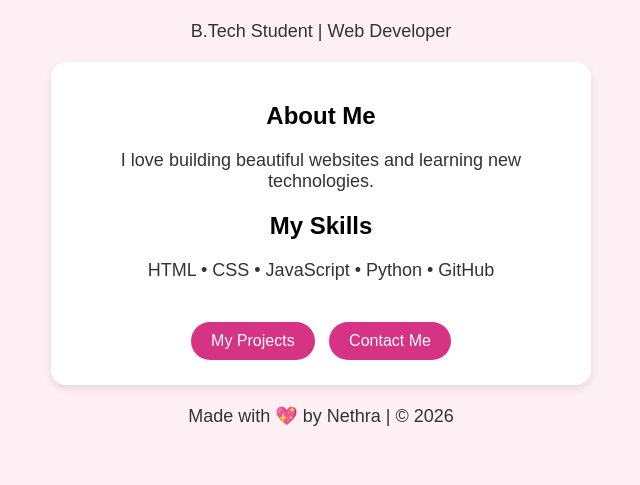
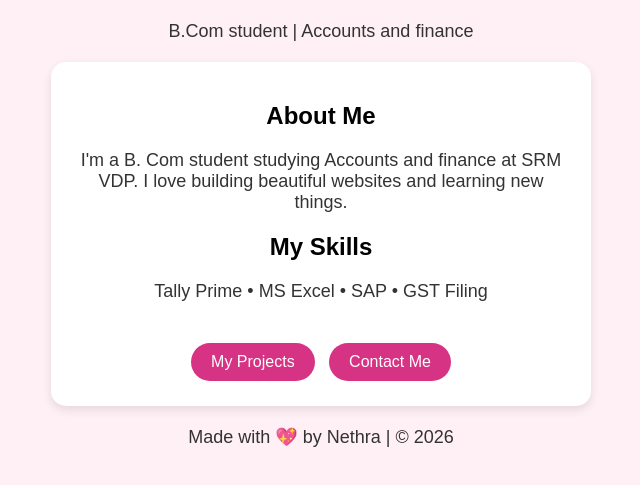
Before and after one commit to rsnethra2009-cpu/Nethra-portfolio, a plain HTML site: page index.html in a window 1280 px wide. Shown: the part 69-554 px from the top of the page, without its empty margins (319-959 px from the left). Drawn offline with Linux system fonts and the light colour scheme.

Commit message:
Update index.html

```diff
--- a/index.html
+++ b/index.html
@@ -13,12 +13,12 @@ footer{margin-top:20px;color:#888}
 </head>
 <body>
 <h1>Hi, I'm Nethra 👋</h1>
-<p>B.Tech Student | Web Developer</p>
+<p>B.Com student | Accounts and finance</p>
 <div class="card">
 <h2>About Me</h2>
-<p>I love building beautiful websites and learning new technologies.</p>
+<p>I'm a B. Com student studying Accounts and finance at SRM VDP. I love building beautiful websites and learning new things.</p>
 <h2>My Skills</h2>
-<p>HTML • CSS • JavaScript • Python • GitHub</p>
+<p>Tally Prime • MS Excel • SAP • GST Filing</p>
 <br>
 <a href="#">My Projects</a>
 <a href="#">Contact Me</a>
```
